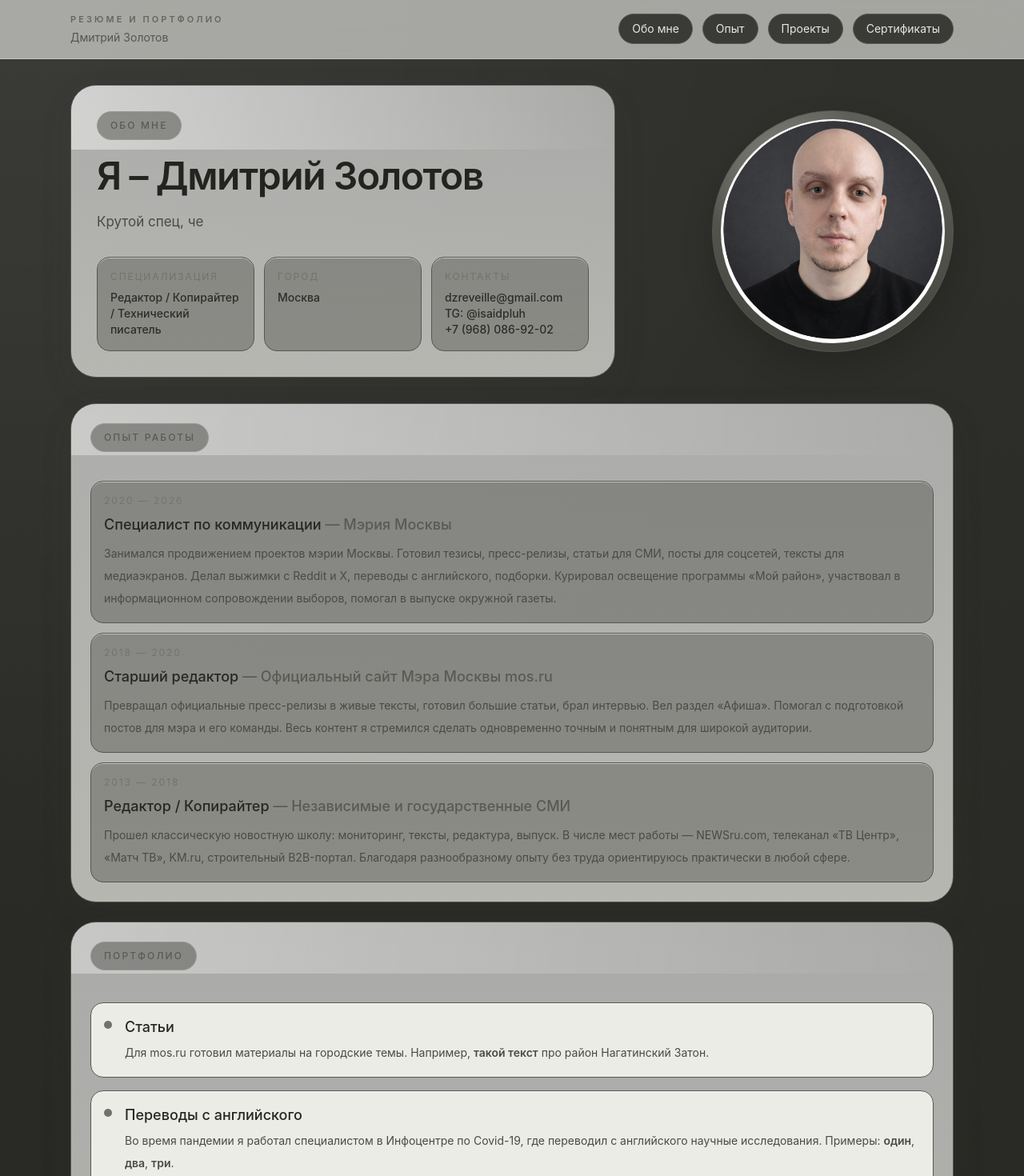
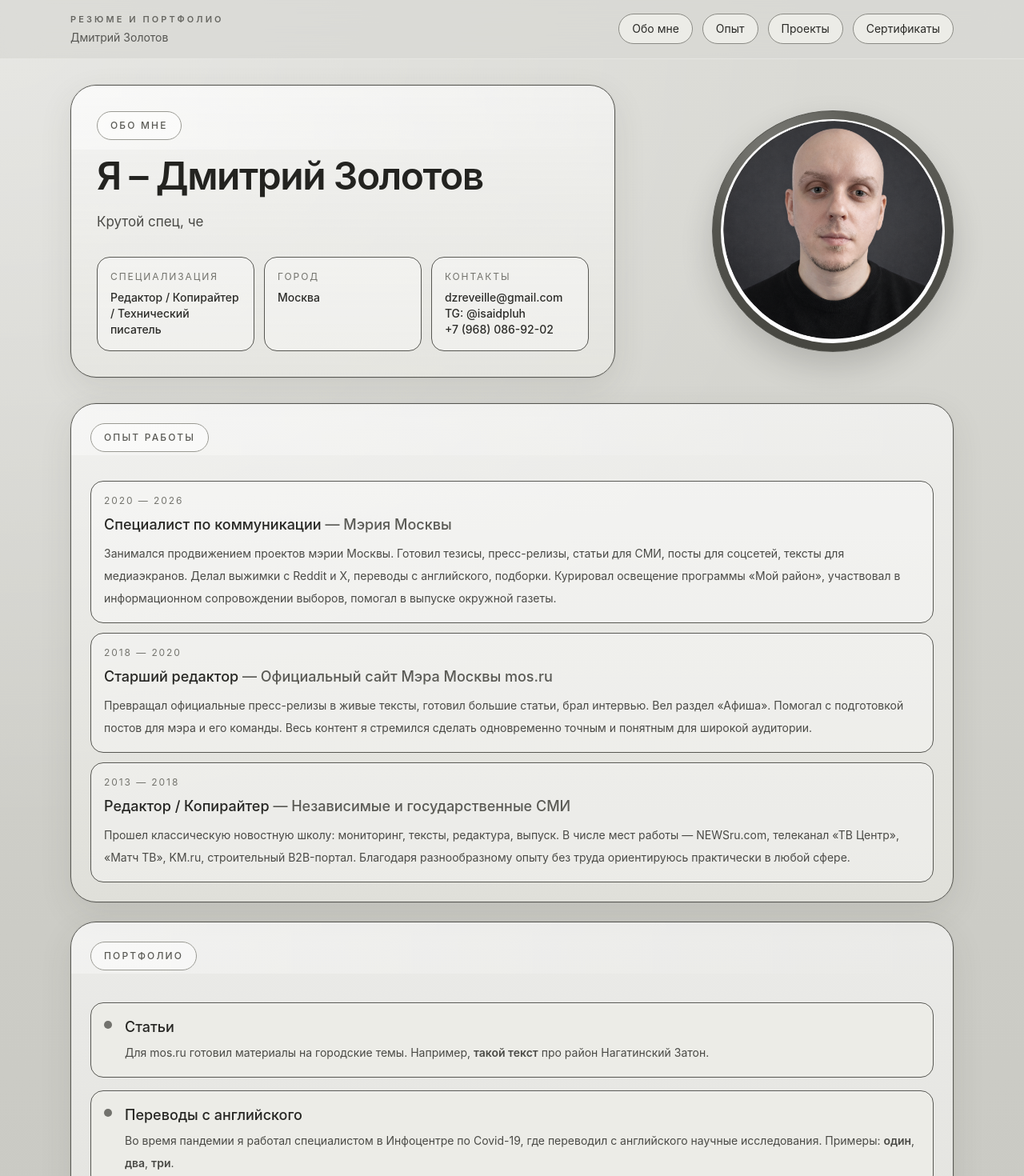
Before and after one commit to dzreveille-sudo/cvdmitriz, a React (Vite) app: page / in a window 1280 px wide. Shown: the top 1470 px of the page at 80% size. Built offline with nearby package versions, Linux system fonts and the light colour scheme.

Commit message:
Update App.jsx

```diff
--- a/src/App.jsx
+++ b/src/App.jsx
@@ -127,7 +127,7 @@ export default function ResumePortfolioSite() {
 ];
 
   return (
-    <div className="min-h-screen bg-[#2b2b28] bg-[radial-gradient(circle_at_top_left,_rgba(255,255,255,0.06),_transparent_40%),linear-gradient(180deg,_#2f2f2c_0%,_#242421_100%)] text-[#e7e7e4]">
+    <div className="min-h-screen bg-[#d4d4cf] bg-[radial-gradient(circle_at_top_left,_rgba(255,255,255,0.35),_transparent_38%),radial-gradient(circle_at_bottom_right,_rgba(255,255,255,0.14),_transparent_34%),linear-gradient(180deg,_#dbdbd6_0%,_#ccccc6_48%,_#c5c5bf_100%)] text-[#2a2a27]">
       <header className="sticky top-0 z-40 border-b border-white/30 bg-[#d8d8d3]/70 backdrop-blur-xl">
         <nav className="mx-auto flex max-w-6xl items-center justify-between px-6 py-4">
           <div>
@@ -137,16 +137,16 @@ export default function ResumePortfolioSite() {
             <div className="mt-1 text-sm text-[#555551]">Дмитрий Золотов</div>
           </div>
           <div className="hidden gap-3 md:flex">
-            <a href="#about" className="rounded-full border border-[#5a5a55] bg-[#3a3a36] px-4 py-2 text-sm text-[#e7e7e4] transition duration-300 hover:-translate-y-0.5 hover:bg-[#44443f] hover:shadow-md">
+            <a href="#about" className="rounded-full border border-[#8a8a84] bg-[#ecece7] px-4 py-2 text-sm text-[#353531] transition duration-300 hover:-translate-y-0.5 hover:bg-white/50 hover:shadow-md">
               Обо мне
             </a>
-            <a href="#experience" className="rounded-full border border-[#5a5a55] bg-[#3a3a36] px-4 py-2 text-sm text-[#e7e7e4] transition duration-300 hover:-translate-y-0.5 hover:bg-[#44443f] hover:shadow-md">
+            <a href="#experience" className="rounded-full border border-[#8a8a84] bg-[#ecece7] px-4 py-2 text-sm text-[#353531] transition duration-300 hover:-translate-y-0.5 hover:bg-white/50 hover:shadow-md">
               Опыт
             </a>
-            <a href="#portfolio" className="rounded-full border border-[#5a5a55] bg-[#3a3a36] px-4 py-2 text-sm text-[#e7e7e4] transition duration-300 hover:-translate-y-0.5 hover:bg-[#44443f] hover:shadow-md">
+            <a href="#portfolio" className="rounded-full border border-[#8a8a84] bg-[#ecece7] px-4 py-2 text-sm text-[#353531] transition duration-300 hover:-translate-y-0.5 hover:bg-white/50 hover:shadow-md">
               Проекты
             </a>
-            <a href="#certificates" className="rounded-full border border-[#5a5a55] bg-[#3a3a36] px-4 py-2 text-sm text-[#e7e7e4] transition duration-300 hover:-translate-y-0.5 hover:bg-[#44443f] hover:shadow-md">
+            <a href="#certificates" className="rounded-full border border-[#8a8a84] bg-[#ecece7] px-4 py-2 text-sm text-[#353531] transition duration-300 hover:-translate-y-0.5 hover:bg-white/50 hover:shadow-md">
               Сертификаты
             </a>
           </div>
@@ -158,7 +158,7 @@ export default function ResumePortfolioSite() {
           <div className="relative overflow-hidden rounded-[2rem] border border-[#575752] bg-[linear-gradient(180deg,_rgba(255,255,255,0.58),_rgba(233,233,228,0.72))] p-7 shadow-[0_14px_40px_rgba(65,65,55,0.10)] ring-1 ring-black/5 transition duration-300 hover:-translate-y-1 hover:shadow-[0_22px_55px_rgba(65,65,55,0.14)] lg:p-8">
             <div className="absolute inset-x-0 top-0 h-20 bg-[linear-gradient(90deg,_rgba(255,255,255,0.45),_transparent)]" />
             <div className="relative">
-              <div className="mb-5 inline-flex rounded-full border border-[#9a9a93] bg-[#3a3a36]/45 px-4 py-2 text-[12px] font-medium uppercase tracking-[0.18em] text-[#5a5a55]">
+              <div className="mb-5 inline-flex rounded-full border border-[#9a9a93] bg-white/45 px-4 py-2 text-[12px] font-medium uppercase tracking-[0.18em] text-[#5a5a55]">
                 Обо мне
               </div>
               <h1 className="max-w-3xl text-4xl font-semibold leading-[1.05] tracking-[-0.03em] text-[#232320] md:text-5xl">
@@ -169,15 +169,15 @@ export default function ResumePortfolioSite() {
               </p>
 
               <div className="mt-7 grid gap-3 md:grid-cols-3">
-                <div className="rounded-2xl border border-[#575752] bg-[#3a3a36]/35 p-4 shadow-[inset_0_1px_0_rgba(255,255,255,0.55)] transition duration-300 hover:-translate-y-1 hover:bg-[#3a3a36]/50">
+                <div className="rounded-2xl border border-[#575752] bg-white/35 p-4 shadow-[inset_0_1px_0_rgba(255,255,255,0.55)] transition duration-300 hover:-translate-y-1 hover:bg-white/50">
                   <div className="text-xs uppercase tracking-[0.16em] text-[#73736d]">Специализация</div>
                   <div className="mt-2 text-sm font-medium text-[#2c2c29]">Редактор / Копирайтер / Технический писатель</div>
                 </div>
-                <div className="rounded-2xl border border-[#575752] bg-[#3a3a36]/35 p-4 shadow-[inset_0_1px_0_rgba(255,255,255,0.55)] transition duration-300 hover:-translate-y-1 hover:bg-[#3a3a36]/50">
+                <div className="rounded-2xl border border-[#575752] bg-white/35 p-4 shadow-[inset_0_1px_0_rgba(255,255,255,0.55)] transition duration-300 hover:-translate-y-1 hover:bg-white/50">
                   <div className="text-xs uppercase tracking-[0.16em] text-[#73736d]">Город</div>
                   <div className="mt-2 text-sm font-medium text-[#2c2c29]">Москва</div>
                 </div>
-                <div className="rounded-2xl border border-[#575752] bg-[#3a3a36]/35 p-4 shadow-[inset_0_1px_0_rgba(255,255,255,0.55)] transition duration-300 hover:-translate-y-1 hover:bg-[#3a3a36]/50">
+                <div className="rounded-2xl border border-[#575752] bg-white/35 p-4 shadow-[inset_0_1px_0_rgba(255,255,255,0.55)] transition duration-300 hover:-translate-y-1 hover:bg-white/50">
                   <div className="text-xs uppercase tracking-[0.16em] text-[#73736d]">Контакты</div>
                   <div className="mt-2 text-sm font-medium text-[#2c2c29]">dzreveille@gmail.com <br /> TG: @isaidpluh <br /> +7 (968) 086-92-02</div>
                 </div>
@@ -201,13 +201,13 @@ export default function ResumePortfolioSite() {
           <div className="relative overflow-hidden rounded-[2rem] border border-[#575752] bg-[linear-gradient(180deg,_rgba(255,255,255,0.6),_rgba(230,230,224,0.75))] p-6 shadow-[0_14px_40px_rgba(65,65,55,0.10)] ring-1 ring-black/5 transition duration-300 hover:-translate-y-1 hover:shadow-[0_22px_55px_rgba(65,65,55,0.14)]">
             <div className="absolute inset-x-0 top-0 h-16 bg-[linear-gradient(90deg,_rgba(255,255,255,0.35),_transparent)]" />
             <div className="relative">
-              <div className="mb-4 inline-flex rounded-full border border-[#9a9a93] bg-[#3a3a36]/45 px-4 py-2 text-[12px] font-medium uppercase tracking-[0.18em] text-[#5a5a55]">
+              <div className="mb-4 inline-flex rounded-full border border-[#9a9a93] bg-white/45 px-4 py-2 text-[12px] font-medium uppercase tracking-[0.18em] text-[#5a5a55]">
                 Опыт работы
               </div>
 
               <div className="mt-5 space-y-3">
                 {experiences.map((e, i) => (
-                  <div key={i} className="rounded-2xl border border-[#575752] bg-[#3a3a36]/35 p-4 shadow-[inset_0_1px_0_rgba(255,255,255,0.52)] transition duration-300 hover:-translate-y-1 hover:bg-[#3a3a36]/48 hover:shadow-md">
+                  <div key={i} className="rounded-2xl border border-[#575752] bg-white/35 p-4 shadow-[inset_0_1px_0_rgba(255,255,255,0.52)] transition duration-300 hover:-translate-y-1 hover:bg-white/48 hover:shadow-md">
                     <div className="text-xs uppercase tracking-[0.16em] text-[#74746e]">{e.period}</div>
                     <div className="mt-2 text-lg font-medium text-[#262623]">
                       {e.role} <span className="text-[#5a5a55]">— {e.company}</span>
@@ -224,7 +224,7 @@ export default function ResumePortfolioSite() {
           <div className="relative overflow-hidden rounded-[2rem] border border-[#575752] bg-[linear-gradient(180deg,_rgba(255,255,255,0.6),_rgba(230,230,224,0.75))] p-6 shadow-[0_14px_40px_rgba(65,65,55,0.10)] ring-1 ring-black/5 transition duration-300 hover:-translate-y-1 hover:shadow-[0_22px_55px_rgba(65,65,55,0.14)]">
             <div className="absolute inset-x-0 top-0 h-16 bg-[linear-gradient(90deg,_rgba(255,255,255,0.35),_transparent)]" />
             <div className="relative">
-              <div className="mb-4 inline-flex rounded-full border border-[#9a9a93] bg-[#3a3a36]/45 px-4 py-2 text-[12px] font-medium uppercase tracking-[0.18em] text-[#5a5a55]">
+              <div className="mb-4 inline-flex rounded-full border border-[#9a9a93] bg-white/45 px-4 py-2 text-[12px] font-medium uppercase tracking-[0.18em] text-[#5a5a55]">
                 Портфолио
               </div>
 
@@ -233,7 +233,7 @@ export default function ResumePortfolioSite() {
               </p>
               <ul className="mt-6 space-y-4">
                 {portfolioItems.map((p, i) => (
-                  <li key={i} className="group flex items-start gap-4 rounded-2xl border border-[#575752] bg-[#ecece7] p-4 shadow-[inset_0_1px_0_rgba(255,255,255,0.5)] transition duration-300 hover:-translate-y-1 hover:bg-[#3a3a36]/46 hover:shadow-md">
+                  <li key={i} className="group flex items-start gap-4 rounded-2xl border border-[#575752] bg-[#ecece7] p-4 shadow-[inset_0_1px_0_rgba(255,255,255,0.5)] transition duration-300 hover:-translate-y-1 hover:bg-white/46 hover:shadow-md">
                     <div className="mt-1.5 h-2.5 w-2.5 shrink-0 rounded-full bg-[#72726d]" />
                     <div>
                       <div className="text-lg font-medium text-[#262623]">{p.title}</div>
@@ -250,13 +250,13 @@ export default function ResumePortfolioSite() {
           <div className="relative overflow-hidden rounded-[2rem] border border-[#575752] bg-[linear-gradient(180deg,_rgba(255,255,255,0.6),_rgba(230,230,224,0.75))] p-6 shadow-[0_14px_40px_rgba(65,65,55,0.10)] ring-1 ring-black/5 transition duration-300 hover:-translate-y-1 hover:shadow-[0_22px_55px_rgba(65,65,55,0.14)]">
             <div className="absolute inset-x-0 top-0 h-16 bg-[linear-gradient(90deg,_rgba(255,255,255,0.35),_transparent)]" />
             <div className="relative">
-              <div className="mb-4 inline-flex rounded-full border border-[#9a9a93] bg-[#3a3a36]/45 px-4 py-2 text-[12px] font-medium uppercase tracking-[0.18em] text-[#5a5a55]">
+              <div className="mb-4 inline-flex rounded-full border border-[#9a9a93] bg-white/45 px-4 py-2 text-[12px] font-medium uppercase tracking-[0.18em] text-[#5a5a55]">
                 Сертификаты и благодарности
               </div>
 
               <div className="mt-6 grid gap-4 md:grid-cols-3">
                 {certificates.map((c, i) => (
-                  <div key={i} className="group rounded-[1.5rem] border border-[#575752] bg-[#ecece7] p-3 shadow-[inset_0_1px_0_rgba(255,255,255,0.5)] transition duration-300 hover:-translate-y-1 hover:bg-[#3a3a36]/46 hover:shadow-lg">
+                  <div key={i} className="group rounded-[1.5rem] border border-[#575752] bg-[#ecece7] p-3 shadow-[inset_0_1px_0_rgba(255,255,255,0.5)] transition duration-300 hover:-translate-y-1 hover:bg-white/46 hover:shadow-lg">
                     <div className="overflow-hidden rounded-[1rem] border border-[#575752] bg-[#ecece7]">
                       <img
                         src={c.image}
```
